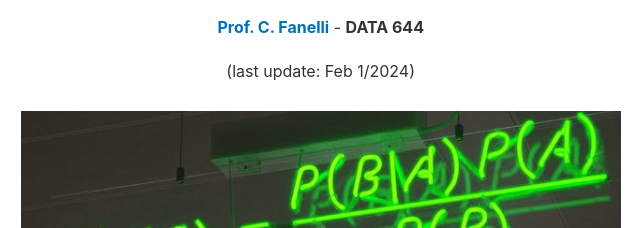
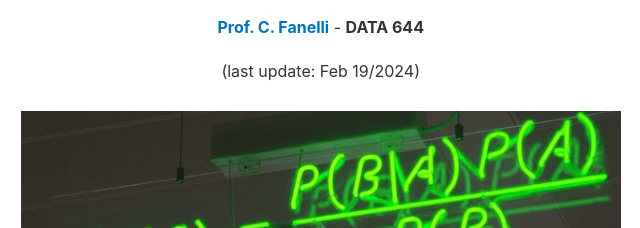
Before and after one commit to cfteach/BRDS_DATA644, a plain HTML site: page intro.html in a window 1280 px wide. Shown: the part 152-380 px from the top of the page, 332-972 px from the left. Drawn offline with Linux system fonts and the light colour scheme.

Commit message:
updating intro

```diff
--- a/intro.html
+++ b/intro.html
@@ -425,7 +425,7 @@ title="Print to PDF"
 <section class="tex2jax_ignore mathjax_ignore" id="bayesian-reasoning-in-data-science-phd-course">
 <h1>Bayesian Reasoning in Data Science (PhD Course)<a class="headerlink" href="#bayesian-reasoning-in-data-science-phd-course" title="Permalink to this headline">#</a></h1>
 <p><b><a class="reference external" href="https://www.cristianofanelli.com">Prof. C. Fanelli</a></b> - <b>DATA 644</b></p>
-<p>(last update: Feb 1/2024)</p>
+<p>(last update: Feb 19/2024)</p>
 </center>
 <!-- It does not go in-depth into any particular topic - check out [the Jupyter Book documentation](https://jupyterbook.org) for more information. -->
 <figure class="align-default" id="fig-layout">
```
